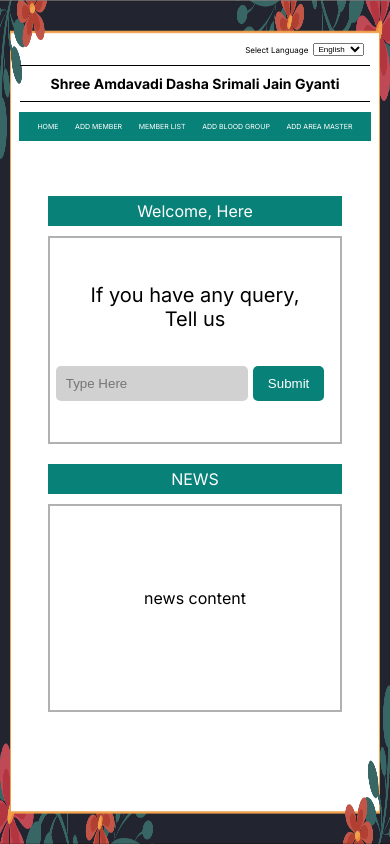
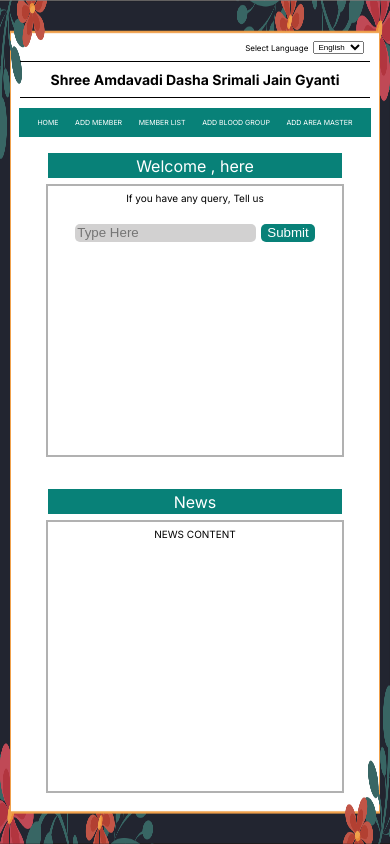
Before and after one commit to sezerz1121/SADSJG, a React (Vite) app: page /home in a window 390 px wide. Built offline with nearby package versions, Linux system fonts and the light colour scheme.

Commit message:
home new update

```diff
--- a/src/App.jsx
+++ b/src/App.jsx
@@ -3,7 +3,8 @@ import LandingPage from './LandingPage.jsx';
 import Login from './Login.jsx';
 import CreateAccount from './CreateAccount.jsx';
 import FamilyForm from './FamilyForm.jsx';
-import HomePage from './HomePage.jsx';
+
+import HomePage2 from './HomePage2.jsx';
 function App() {
 
 
@@ -12,7 +13,7 @@ function App() {
     <Routes>
 
       <Route path="/" element={<LandingPage/>} />
-      <Route path="/home" element={<HomePage/>} />
+      <Route path="/home" element={<HomePage2/>} />
       <Route path="/login" element={<Login/>} />
       <Route path="/create" element={<CreateAccount/>} />
       <Route path="/createfamily" element={<FamilyForm/>} />
--- a/src/HomePage.jsx
+++ b/src/HomePage2.jsx
@@ -1,6 +1,6 @@
 import React from 'react';
 import { useNavigate } from 'react-router-dom';
-const HomePage = () => {
+const HomePage2 = () => {
     const navigate =useNavigate();
     const handleCreateFamily = () => {
         navigate("/createfamily");
@@ -51,32 +51,23 @@ const HomePage = () => {
                         <div className="link">ADD AREA MASTER</div>
                     </div>
 
-                    <div className="main-hero">
-                        <div className="main-table">
-                            <div className="table">
-                                <span>Welcome, Here</span>
-                            </div>
-                            <div className="table-line">
-                                <span>If you have any query, Tell us</span>
-                                <div className="submit">
-                                    <input type="text" placeholder="Type Here" />
-                                    <button>Submit</button>
+                    <div className='content'>
+                            <div className='innerContent'>
+                                <div className='ContentTitleDiv'>Welcome , here</div>
+                                <div className='ContentDiv'>
+                                <span className='ContentDivInnerTitle'>If you have any query, Tell us</span>
+                                <div className="Inqury">
+                                    <input type="text" placeholder="Type Here" className='InquryInput'/>
+                                    <button className='SubmitInqury'>Submit</button>
+                                </div>
                                 </div>
                             </div>
-
-                        </div>
-                        <div className="main-table">
-                            <div className="table">
-                                <span>NEWS</span>
+                            <div className='innerContent'>
+                            <div className='ContentTitleDiv'> News</div>
+                            <div className='ContentDiv'>
+                            <span className='ContentDivInnerTitle'>NEWS CONTENT</span>
                             </div>
-                            <div className="table-line">
-
-                                <div className="submit">
-                                <div className='content'>news content</div>
-                                </div>
                             </div>
-
-                        </div>
                     </div>
                 </div>
             </div>
@@ -84,4 +75,4 @@ const HomePage = () => {
     );
 }
 
-export default HomePage;
+export default HomePage2;
--- a/src/index.css
+++ b/src/index.css
@@ -460,12 +460,83 @@ width: 40%;
 }
 
 
+
 .main-hero .hero-img img{
 
 height: auto;
 width: 90%;
 margin-bottom: 10px;
 }
+
+/*new try*/
+.content
+{
+  display: flex;
+  justify-content: space-around;
+  align-items: center;
+  width: 100%;
+  height: 100vh;
+}
+.innerContent
+{
+  height: 100%;
+  width: 40%;
+  display: flex;
+  align-items: center;
+  justify-content: center;
+  flex-direction: column;
+}
+.ContentTitleDiv
+{
+width: 100%;
+background-color: #088178;
+height: 50px;
+display: flex;
+align-items: center;
+justify-content: center;
+color: white;
+font-size: 24px;
+margin-bottom:2% ;
+}
+.ContentDiv
+{
+  height: 50%;
+  width: 100%;
+  border: 2px solid rgba(0, 0, 0, 0.306);
+  display: flex;
+  flex-direction: column;
+  align-items: center;
+}
+.ContentDivInnerTitle
+{
+  font-size: 20px;
+  margin-top: 2%;
+}
+.Inqury
+{
+display: flex;
+margin-top: 20px;
+}
+.InquryInput
+{
+
+  margin-right: 5px;
+  border-radius: 5px;
+  background-color: rgb(210, 209, 209);
+  border: none;
+  outline: none;
+  height:25px ;
+  }
+.SubmitInqury
+{
+  background-color: #088178;
+color: white;
+border: none;
+outline: none;
+border-radius: 5px;
+}
+
+
 @media (max-width: 320px) {
   .LandingPageImage {
     height: 100%;
@@ -855,11 +926,81 @@ width: 80%;
     border: none;
     outline: none;
     }
-
+/*new try*/
+.content
+{
+  display: flex;
+  flex-direction: column;
+  justify-content: space-around;
+  align-items: center;
+  width: 100%;
+  height: 100vh;
+}
+.innerContent
+{
+  height: 100%;
+  width: 80%;
+  display: flex;
+  align-items: center;
+  justify-content: center;
+  flex-direction: column;
+}
+.ContentTitleDiv
+{
+width: 100%;
+background-color: #088178;
+height: 25px;
+display: flex;
+align-items: center;
+justify-content: center;
+color: white;
+font-size: 16px;
+margin-bottom:2% ;
+margin-top:2% ;
+}
+.ContentDiv
+{
+  height: 80%;
+  width: 100%;
+  border: 2px solid rgba(0, 0, 0, 0.306);
+  display: flex;
+  flex-direction: column;
+  align-items: center;
+  margin-bottom:2%
+}
+.ContentDivInnerTitle
+{
+  font-size: 10px;
+  margin-top: 2%;
+}
+.Inqury
+{
+display: flex;
+margin-top: 20px;
+}
+.InquryInput
+{
+
+  margin-right: 5px;
+  border-radius: 5px;
+  background-color: rgb(210, 209, 209);
+  border: none;
+  outline: none;
+  height:16px ;
+
+  }
+.SubmitInqury
+{
+  background-color: #088178;
+color: white;
+border: none;
+outline: none;
+border-radius: 5px;
+}
 
 }
 /* For devices between 375px and 576px */
-@media (min-width: 360px) and (max-width: 767px) {
+@media (min-width: 326px) and (max-width: 767px) {
   .LandingPageImage {
     height: 100%;
     width: 100%;
@@ -1220,6 +1361,86 @@ width: 80%;
     align-items: center;
     padding: 5px 0;
     }
+
+    .main-hero .main-table .table-line{
+
+      height: 80vh;
+      border: 2px solid rgba(0, 0, 0, 0.306);
+      margin-top: 10px;
+      }
+
+    /*new try*/
+.content
+{
+  display: flex;
+  flex-direction: column;
+  justify-content: space-around;
+  align-items: center;
+  width: 100%;
+  height: 100vh;
+}
+.innerContent
+{
+  height: 100%;
+  width: 80%;
+  display: flex;
+  align-items: center;
+  justify-content: center;
+  flex-direction: column;
+}
+.ContentTitleDiv
+{
+width: 100%;
+background-color: #088178;
+height: 25px;
+display: flex;
+align-items: center;
+justify-content: center;
+color: white;
+font-size: 16px;
+margin-bottom:2% ;
+margin-top:2% ;
+}
+.ContentDiv
+{
+  height: 80%;
+  width: 100%;
+  border: 2px solid rgba(0, 0, 0, 0.306);
+  display: flex;
+  flex-direction: column;
+  align-items: center;
+  margin-bottom:2%
+}
+.ContentDivInnerTitle
+{
+  font-size: 10px;
+  margin-top: 2%;
+}
+.Inqury
+{
+display: flex;
+margin-top: 20px;
+}
+.InquryInput
+{
+
+  margin-right: 5px;
+  border-radius: 5px;
+  background-color: rgb(210, 209, 209);
+  border: none;
+  outline: none;
+  height:16px ;
+
+  }
+.SubmitInqury
+{
+  background-color: #088178;
+color: white;
+border: none;
+outline: none;
+border-radius: 5px;
+}
+
 }
 
 
```
